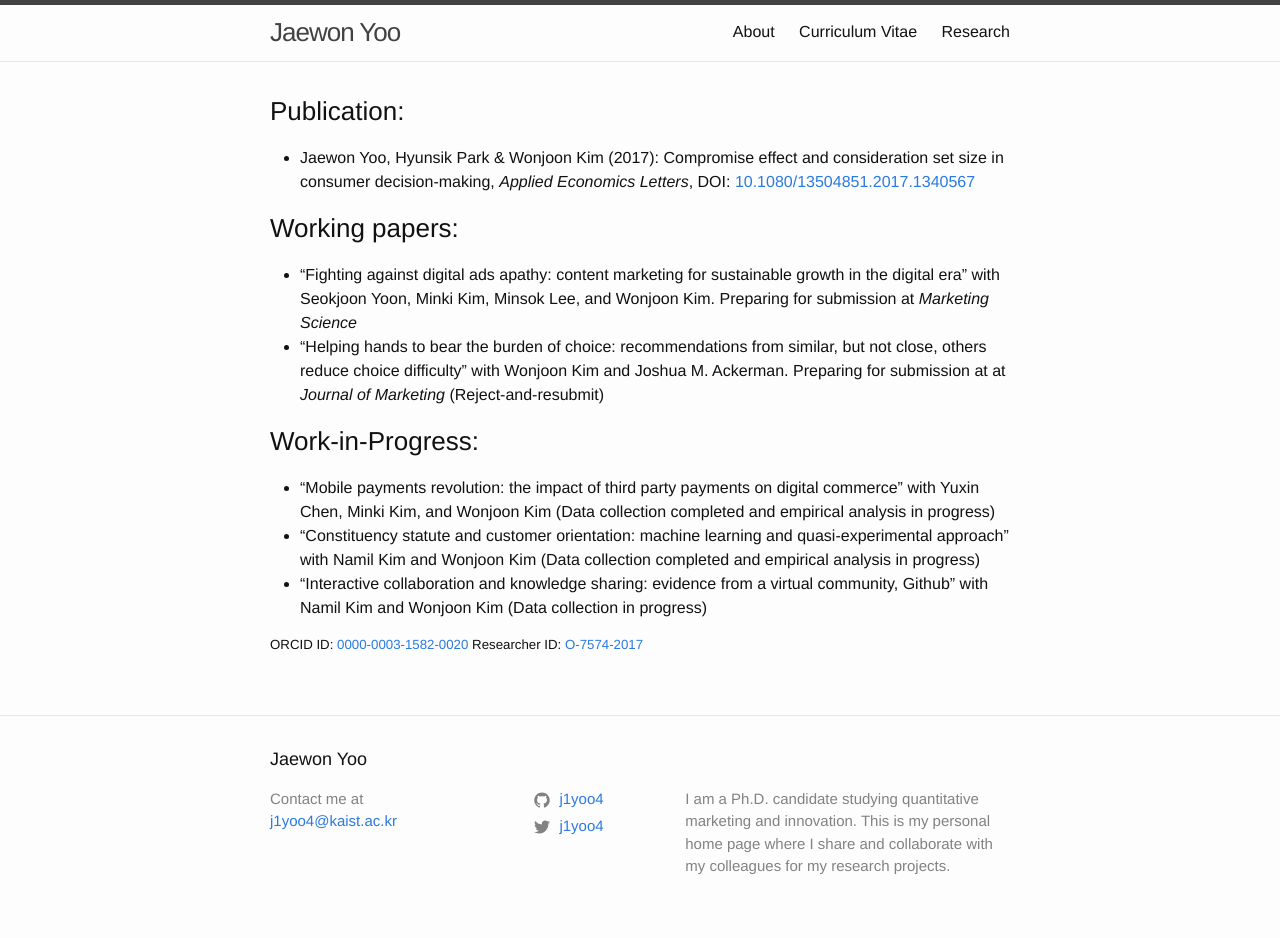
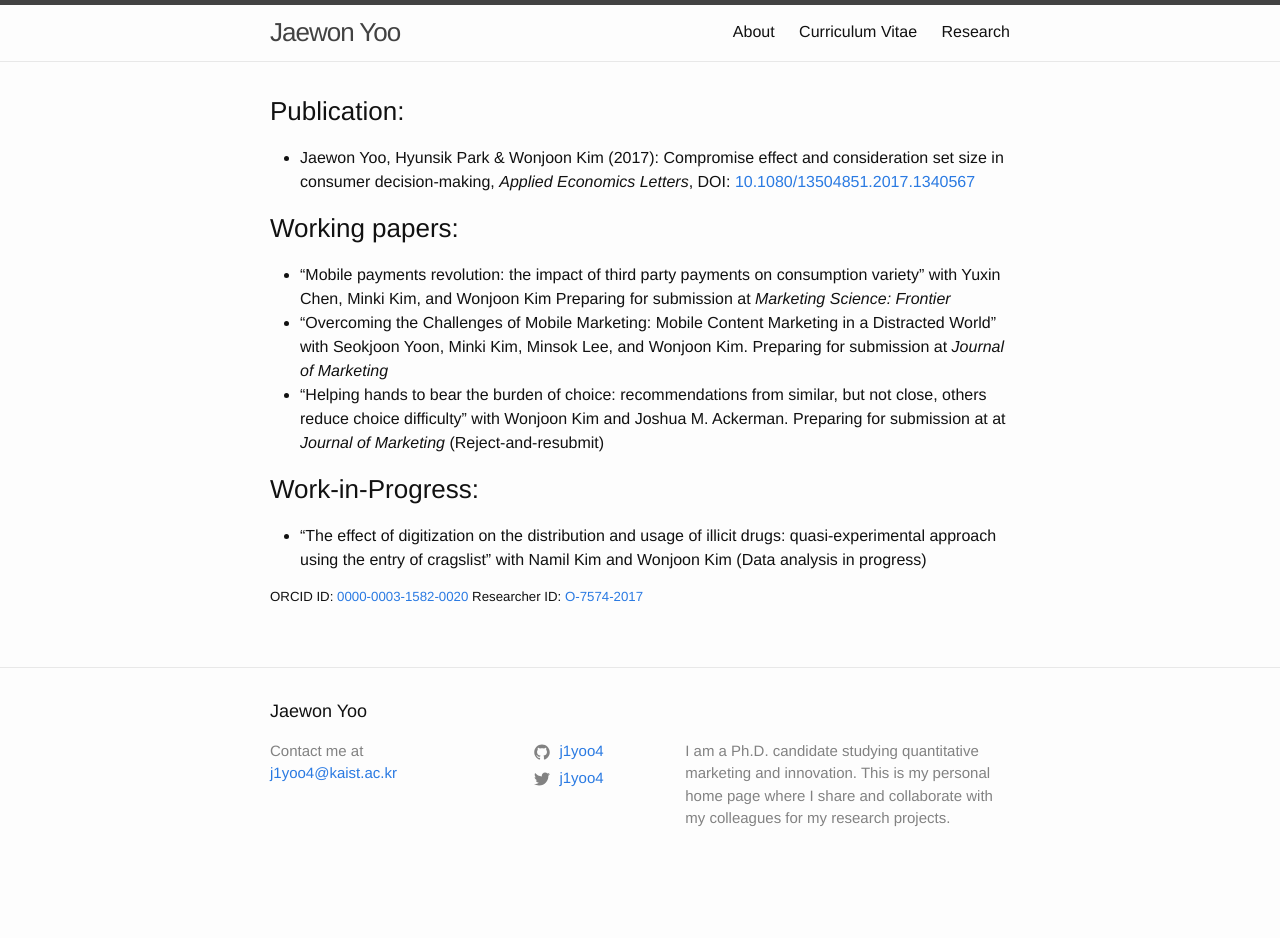
Before and after one commit to j1yoo/j1yoo.github.io, a Jekyll site: the page built from research.markdown, in a window 1280 px wide. Built offline with Jekyll 4.4.1, drawn with Linux system fonts in a browser that asks for light colours; after the commit the page ends 900 px from its top, so only the background shows below that.

Commit message:
Update research.markdown

```diff
--- a/research.markdown
+++ b/research.markdown
@@ -8,12 +8,11 @@ permalink: /Jaewon Yoo | Research/
 * Jaewon Yoo, Hyunsik Park & Wonjoon Kim (2017): Compromise effect and consideration set size in consumer decision-making, _Applied Economics Letters_, DOI: [10.1080/13504851.2017.1340567](http://www.tandfonline.com/doi/abs/10.1080/13504851.2017.1340567){:target="_blank"}
 
 ### Working papers:
-* "Fighting against digital ads apathy: content marketing for sustainable growth in the digital era" with Seokjoon Yoon, Minki Kim, Minsok Lee, and Wonjoon Kim. Preparing for submission at _Marketing Science_
+* "Mobile payments revolution: the impact of third party payments on consumption variety" with Yuxin Chen, Minki Kim, and Wonjoon Kim Preparing for submission at _Marketing Science: Frontier_
+* "Overcoming the Challenges of Mobile Marketing: Mobile Content Marketing in a Distracted World" with Seokjoon Yoon, Minki Kim, Minsok Lee, and Wonjoon Kim. Preparing for submission at _Journal of Marketing_
 * "Helping hands to bear the burden of choice: recommendations from similar, but not close, others reduce choice difficulty" with Wonjoon Kim and Joshua M. Ackerman. Preparing for submission at at _Journal of Marketing_ (Reject-and-resubmit)
 
 ### Work-in-Progress:
-* "Mobile payments revolution: the impact of third party payments on digital commerce" with Yuxin Chen, Minki Kim, and Wonjoon Kim (Data collection completed and empirical analysis in progress)
-* "Constituency statute and customer orientation: machine learning and quasi-experimental approach" with Namil Kim and Wonjoon Kim (Data collection completed and empirical analysis in progress)
-* "Interactive collaboration and knowledge sharing: evidence from a virtual community, Github" with Namil Kim and Wonjoon Kim (Data collection in progress)
+* "The effect of digitization on the distribution and usage of illicit drugs: quasi-experimental approach using the entry of cragslist" with Namil Kim and Wonjoon Kim (Data analysis in progress)
 
 ##### ORCID ID: [0000-0003-1582-0020](http://orcid.org/0000-0003-1582-0020){:target="_blank"} Researcher ID: [O-7574-2017](http://www.researcherid.com/Workspace.action){:target="_blank"}
```
